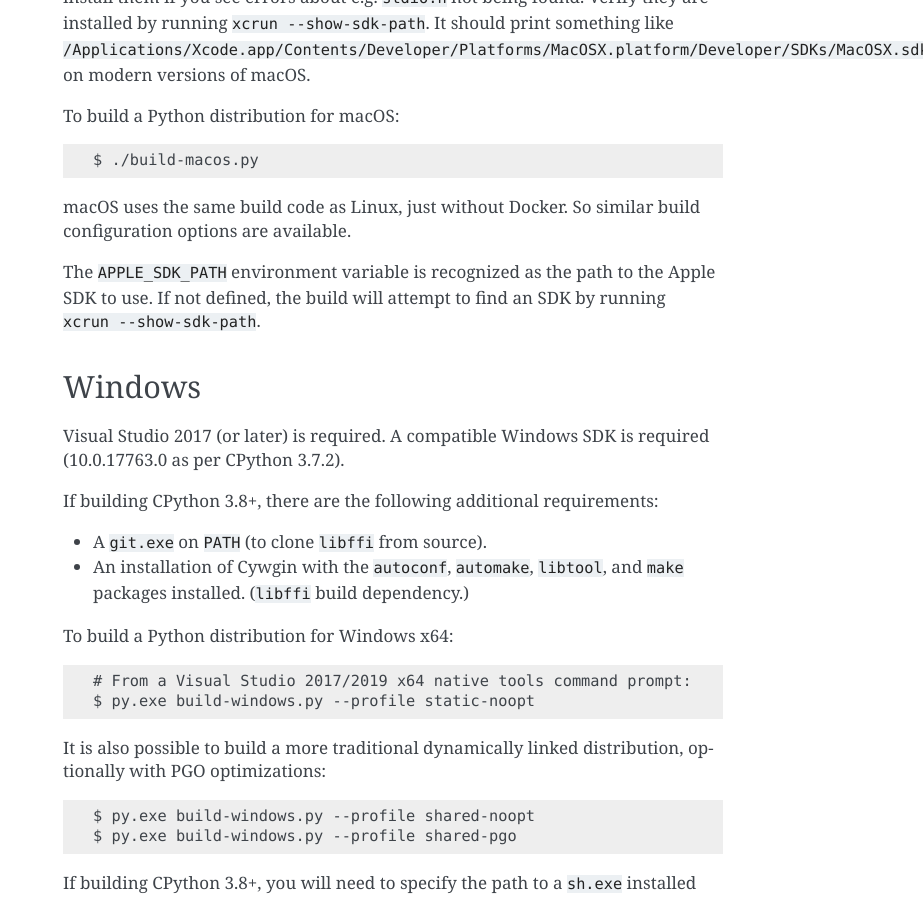
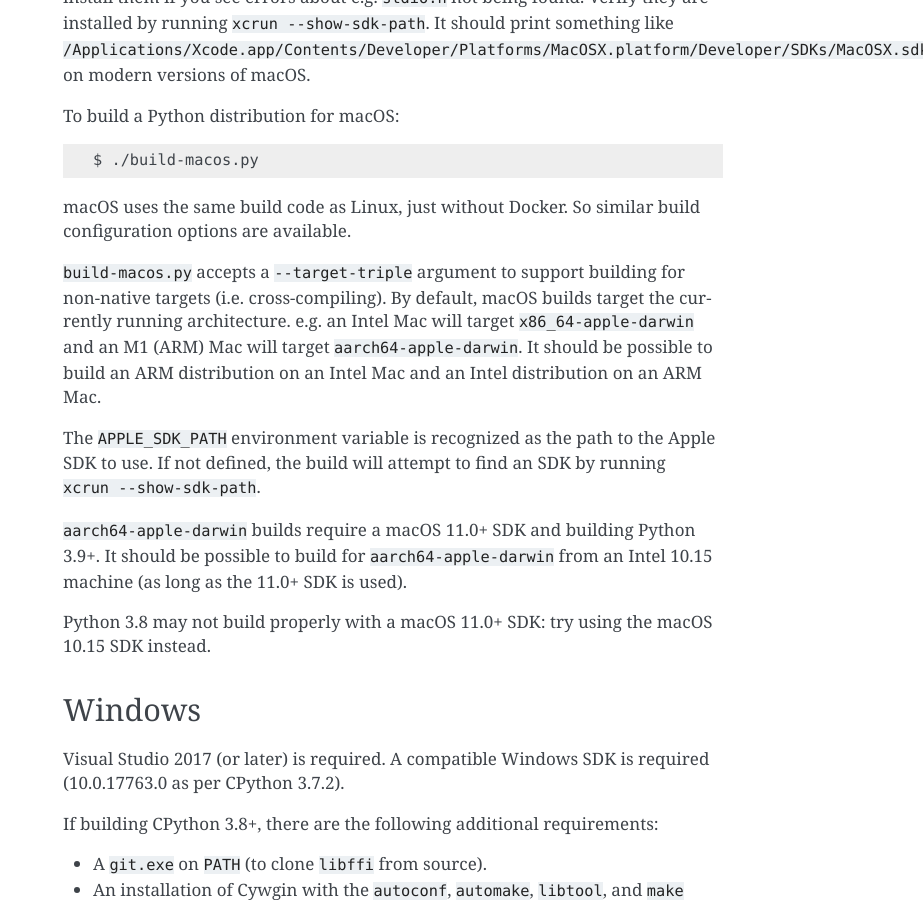
Before and after one commit to indygreg/python-build-standalone, a Sphinx documentation site: the page built from docs/building.rst, in a window 1280 px wide and 900 px high, scrolled down 797 px. Shown: the whole window, without its empty margins (357-1280 px from the left). Built offline with Sphinx 7.4.7, drawn with Linux system fonts in a browser that asks for light colours.

Commit message:
docs: document Apple ARM support

```diff
--- a/docs/building.rst
+++ b/docs/building.rst
@@ -48,9 +48,23 @@ To build a Python distribution for macOS::
 macOS uses the same build code as Linux, just without Docker.
 So similar build configuration options are available.
 
+``build-macos.py`` accepts a ``--target-triple`` argument to support building
+for non-native targets (i.e. cross-compiling). By default, macOS builds target
+the currently running architecture. e.g. an Intel Mac will target
+``x86_64-apple-darwin`` and an M1 (ARM) Mac will target ``aarch64-apple-darwin``.
+It should be possible to build an ARM distribution on an Intel Mac and an Intel
+distribution on an ARM Mac.
+
 The ``APPLE_SDK_PATH`` environment variable is recognized as the path
 to the Apple SDK to use. If not defined, the build will attempt to find
 an SDK by running ``xcrun --show-sdk-path``.
+
+``aarch64-apple-darwin`` builds require a macOS 11.0+ SDK and building
+Python 3.9+. It should be possible to build for ``aarch64-apple-darwin`` from
+an Intel 10.15 machine (as long as the 11.0+ SDK is used).
+
+Python 3.8 may not build properly with a macOS 11.0+ SDK: try using the
+macOS 10.15 SDK instead.
 
 Windows
 =======
```
